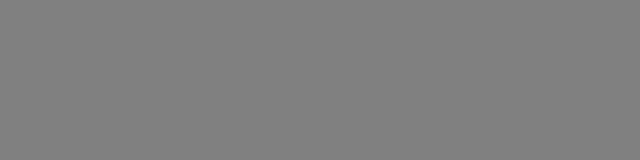
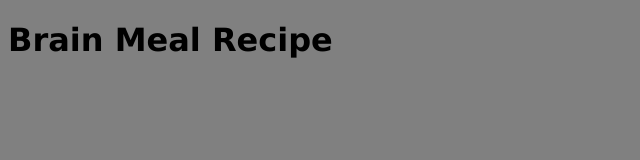
Before and after one commit to GoochMagooch/odin-recipes, a plain HTML site: page brainMeal.html in a window 1280 px wide. Shown: the whole page, without its empty margins (0-640 px from the left). Drawn offline with Linux system fonts and the light colour scheme.

Commit message:
Add heading indicating the contents of the page: "Brain Meal Recipe"

```diff
--- a/brainMeal.html
+++ b/brainMeal.html
@@ -11,7 +11,7 @@
 
 <body>
 
-
+    <H1>Brain Meal Recipe</H1>
 
 </body>
 
```
